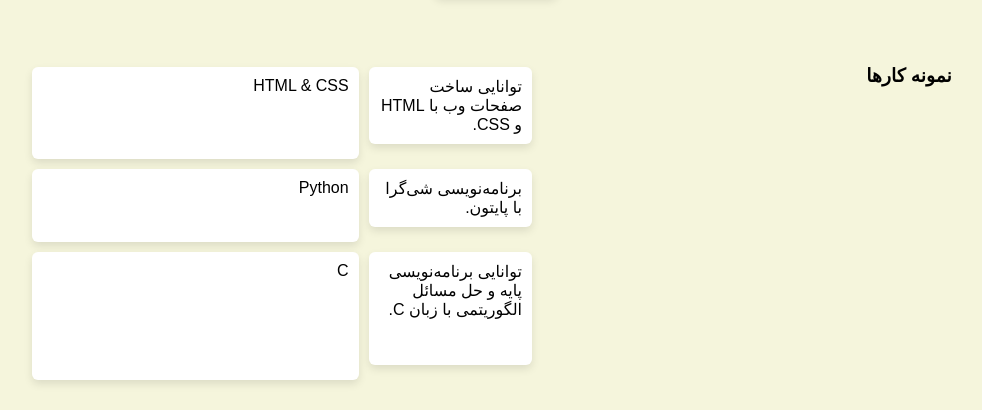
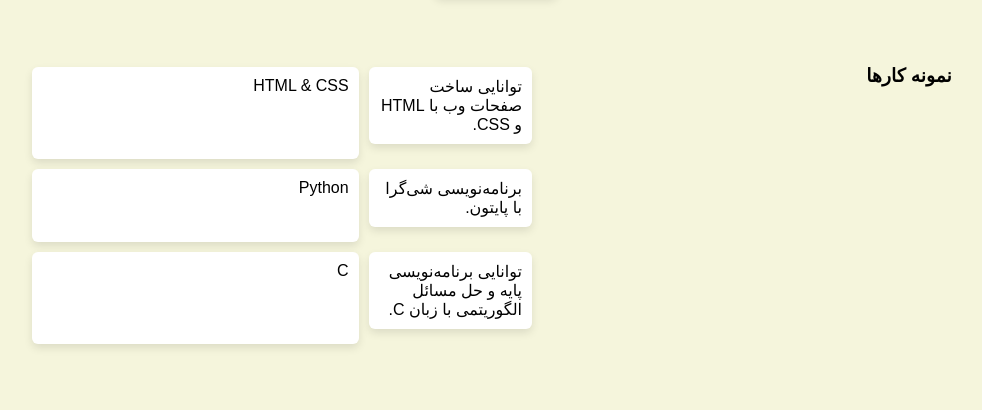
Before and after one commit to mandanaamiri/website, a plain HTML site: page portfolio.html in a window 1280 px wide. Shown: the part 542-952 px from the top of the page, without its empty margins (144-1126 px from the left). Drawn offline with Linux system fonts and the light colour scheme.

Commit message:
Update portfolio.html

```diff
--- a/portfolio.html
+++ b/portfolio.html
@@ -28,7 +28,7 @@
             <dd>برنامه‌نویسی شی‌گرا با پایتون.</dd>
 
             <dt>C</dt>
-            <dd>توانایی برنامه‌نویسی پایه و حل مسائل الگوریتمی با زبان C.<br><br><br></dd>
+            <dd>توانایی برنامه‌نویسی پایه و حل مسائل الگوریتمی با زبان C.</dd>
         </dl>
 
         <h3>نمونه کارها</h3>
@@ -44,11 +44,11 @@
             <strong>پروژه وب:</strong> یک صفحه HTML و CSS ساده برای معرفی خودم.
         </li>
     </ul>
-    <br><br><br><br><br><br><br><br><br><br>
     </main>
 
     <footer>
         <p>ساخته شده توسط ماندانا امیری 2025 ©</p>
     </footer>
 </body>
+
 </html>
```
